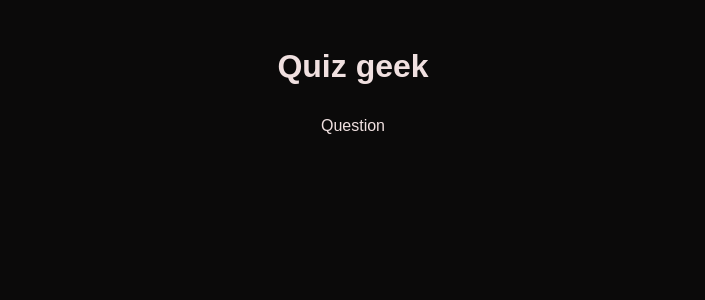
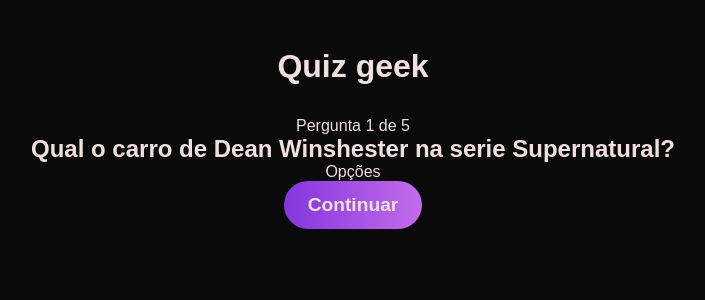
Before and after one commit to KaiqueBifulgo/Projeto_Quiz-react, a React (Vite) app in the folder quiz-geek/: page / in a window 1280 px wide. Both pictures are taken after a click on the button "Start". Shown: the top 300 px of the page, without its empty margins (287-992 px from the left). Built offline with nearby package versions, Linux system fonts and the light colour scheme.

Commit message:
Colondo pergunta na tela e reordenando

```diff
--- a/quiz-geek/src/App.jsx
+++ b/quiz-geek/src/App.jsx
@@ -1,6 +1,6 @@
 import './App.css'
 
-import { useContext } from 'react'
+import { useContext, useEffect } from 'react'
 import { QuizContext } from './context/quiz'
 
 
@@ -9,6 +9,12 @@
 
 function App() {
   const [quizState, dispatch] = useContext(QuizContext)
+
+
+  // EMBARALHAR PERGUNTAS NO COMEÇO DO QUIZ
+  useEffect(() => {
+    dispatch({ type:" ReorderQuestions"})
+  }, [])
 
   return (
     <div className='App'>
--- a/quiz-geek/src/components/Question.jsx
+++ b/quiz-geek/src/components/Question.jsx
@@ -4,9 +4,17 @@
 const Question = () => {
 
     const [quizState, dispatch] = useContext(QuizContext)
+    const currentQuestion = quizState.questions[quizState.currentQuestion]
 
   return (
-    <div>Question</div>
+    <div id="question">
+        <p>Pergunta {quizState.currentQuestion + 1} de {quizState.questions.length}</p>
+        <h2>{currentQuestion.question}</h2>
+        <div id="options-container">
+            <p>Opções</p>
+        </div>
+        <button>Continuar</button>
+    </div>
   )
 }
 
--- a/quiz-geek/src/context/quiz.jsx
+++ b/quiz-geek/src/context/quiz.jsx
@@ -7,7 +7,8 @@
 
 const inicialState = {
     gameStage: stages[0],
-    questions
+    questions,
+    currentQuestion: 0,
 }
 
 const quizReducer = (state, action) => {
@@ -18,7 +19,17 @@
             return {
                 ...state,
                 gameStage: stages[1]
-            }
+            };
+
+        case "ReoderQuestions":
+            const reorder = questions.sort(() => {
+                return Math.random() - 0.5;
+            });
+
+            return {
+                ...state,
+                questions: reorder,
+            };
 
         default:
             return state;
```
